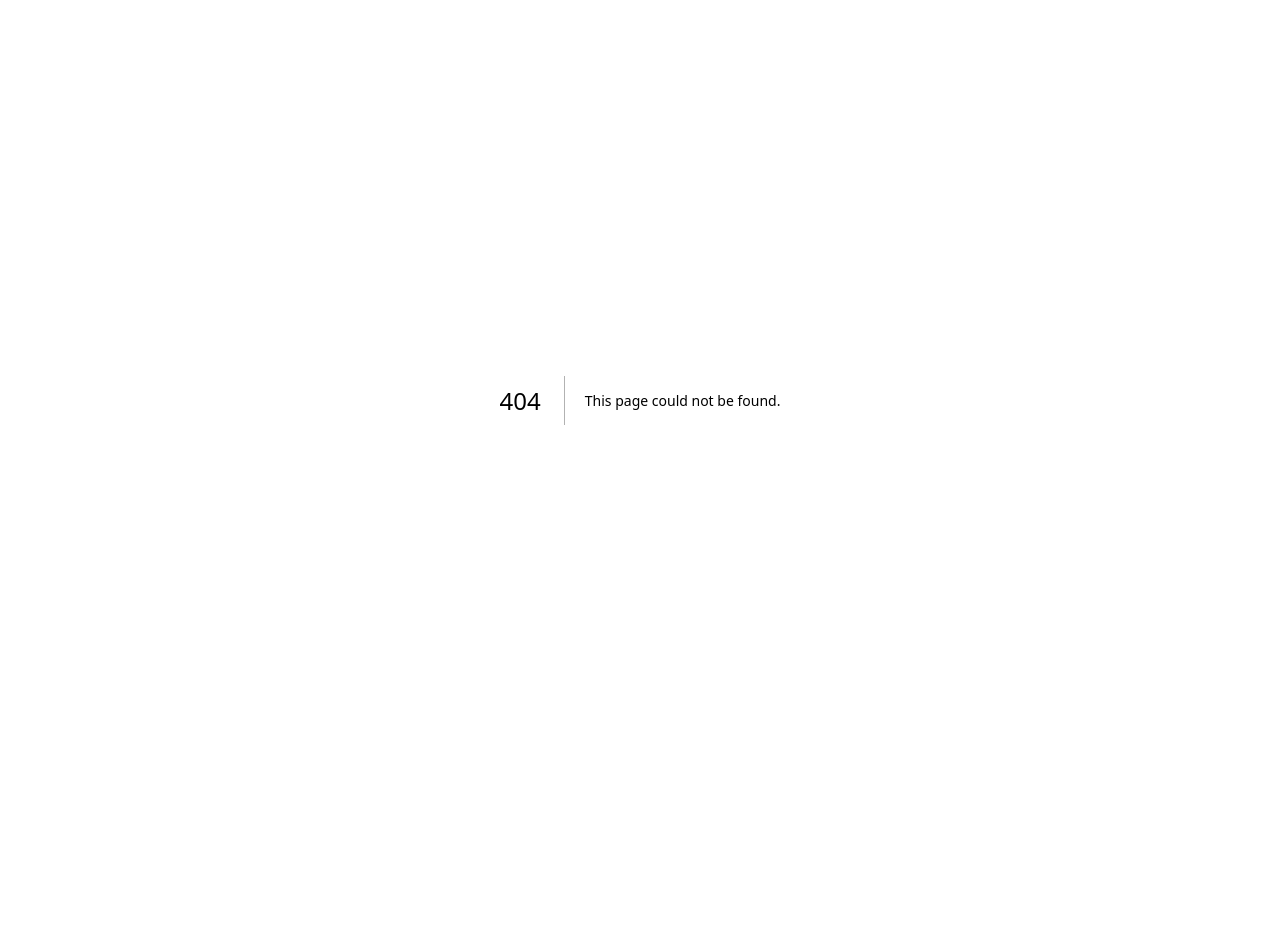
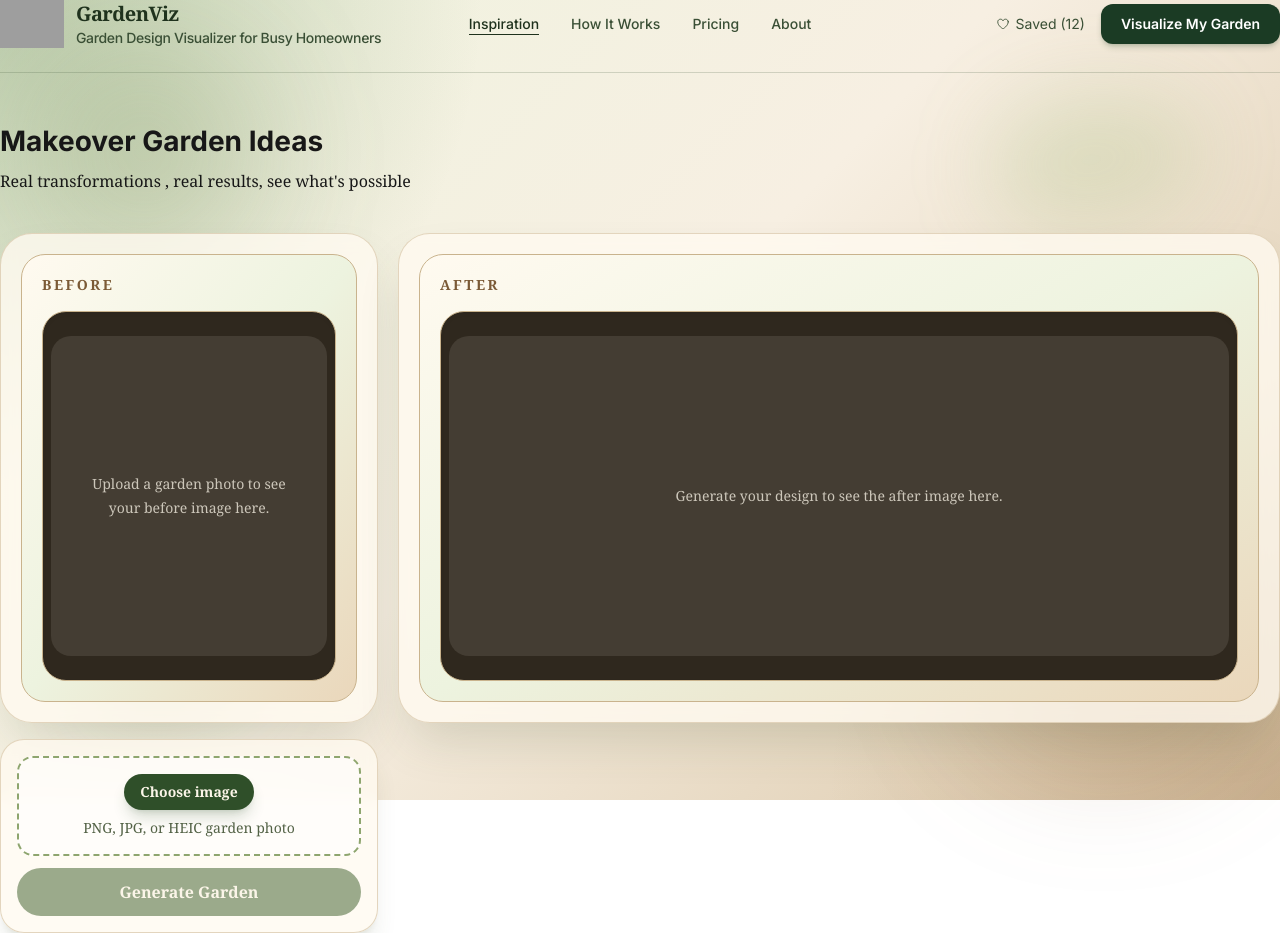
Before and after one commit to pscientist/garden-genius3, a Next.js app: page /visualise in a window 1280 px wide. Before the commit this address had no page. Before the commit the page ends 800 px from the top, so only its background shows below. Built offline with nearby package versions, Linux system fonts and the light colour scheme; grey boxes are pictures that could not be loaded; a web font is replaced by a local one.

Commit message:
Added the Visualise Page and move the code to it

```diff
--- a/app/page.tsx
+++ b/app/page.tsx
@@ -1,9 +1,4 @@
-"use client";
-
-import { useEffect, useMemo, useState } from "react";
 import { LogoTitle } from "@/components/LogoTitle";
-import { ImageUploadPanel } from "@/components/ImageUploadPanel";
-import { ResultPanel } from "@/components/ResultPanel";
 import { SiteBackground } from "@/components/SiteBackground";
 import { TopNavbar } from "@/components/TopNavbar";
 import { UserNav } from "@/components/UserNav";
@@ -11,115 +6,7 @@ import { SearchFilters } from "@/components/SearchFilters";
 import { SubTitle } from "@/components/SubTitle";
 import { GalleryImageCard } from "@/components/GalleryImageCard";
 
-
-const tipImages = [
-  "/images/tip_annual.png",
-  "/images/tip_autumn_leaves.png",
-  "/images/tip4_people.png",
-  "/images/tip5_people.png",
-  "/images/tip6_people.png",
-  "/images/tip7_people.png",
-  "/images/tip8_people.png",
-  "/images/tip9_people.png",
-  "/images/tip10_people.png",
-  "/images/tip13_solar.png",
-  "/images/tip14_gravel.png",
-  "/images/tip15_people.jpeg",
-];
-
-function getRandomTipIndex(excludeIndex?: number) {
-  if (tipImages.length <= 1) return 0;
-
-  const allowedIndexes = Array.from({ length: tipImages.length }, (_, i) => i)
-    .filter((n) => n !== excludeIndex);
-
-  const randomPos = Math.floor(Math.random() * allowedIndexes.length);
-
-  return allowedIndexes[randomPos];
-}
-
 export default function Home() {
-  const [file, setFile] = useState<File | null>(null);
-  const [result, setResult] = useState<string | null>(null);
-  const [loading, setLoading] = useState(false);
-  const [tipVisible, setTipVisible] = useState(false);
-  const [textTips, setTextTips] = useState<string | null>(null);
-
-  const beforeImgUrl = useMemo(
-    () => (file ? URL.createObjectURL(file) : null),
-    [file],
-  );
-
-  const [tipIndex, setTipIndex] = useState(0);
-
-  const currentTipImage = tipImages[tipIndex];
-
-  useEffect(() => {
-    if (!loading) return;
-
-    setTipVisible(true);
-    let timeoutId: number | undefined;
-
-    const intervalId = window.setInterval(() => {
-      setTipVisible(false);
-
-      timeoutId = window.setTimeout(() => {
-        setTipIndex((prevIndex) => getRandomTipIndex(prevIndex));
-        setTipVisible(true);
-      }, 500);
-    }, 7000);
-
-    return () => {
-      window.clearInterval(intervalId);
-
-      if (timeoutId) {
-        window.clearTimeout(timeoutId);
-      }
-    };
-  }, [loading]);
-
-  async function handleSubmit() {
-    setResult(null);
-    setTextTips(null);
-
-    if (!file) return;
-
-    setTipIndex(getRandomTipIndex());
-    setTipVisible(false);
-
-    setLoading(true);
-
-    const formData = new FormData();
-    formData.append("image", file);
-
-    try {
-      const response = await fetch("/api/generate", {
-        method: "POST",
-        body: formData,
-      });
-
-      if (!response.ok) {
-        const errorText = await response.text();
-        console.error("Failure API call : ", response.status, errorText);
-        return;
-      }
-
-      const returnedData = await response.json();
-
-      console.log(returnedData);
-
-      setResult(returnedData.imageUrl);
-      setTextTips(returnedData.textTips ?? null);
-    } finally {
-      setLoading(false);
-    }
-  }
-
-  useEffect(() => {
-    if (!beforeImgUrl) return;
-
-    return () => URL.revokeObjectURL(beforeImgUrl);
-  }, [beforeImgUrl]);
 
   return (
     <main className="min-h-screen overflow-hidden bg-[#eef4df] text-[#21351f]">
@@ -150,7 +37,7 @@ export default function Home() {
             </div>
           </div>
 
-          <div id="gallery" className="grid gap-4 grid-cols-2">
+          <div id="gallery" className="grid gap-x-10 gap-y-10 grid-cols-2">
             <GalleryImageCard
                 title="Lifestyle and BBQ"
                 subtitle="Modern backyard for entertaining"
@@ -180,26 +67,6 @@ export default function Home() {
 
           </div>
 
-          {/* Main before/after garden preview layout
-          <div className="grid flex-1 items-start gap-5 md:grid-cols-[3fr_7fr]">
-            <ImageUploadPanel
-              beforeImgUrl={beforeImgUrl}
-              file={file}
-              loading={loading}
-              onFileChange={setFile}
-              onSubmit={handleSubmit}
-            />
-
-            <ResultPanel
-              result={result}
-              loading={loading}
-              currentTipImage={currentTipImage}
-              tipVisible={tipVisible}
-              textTips={textTips}
-            />
-          </div>
-          */}
-
         </div>
       </section>
     </main>
--- /dev/null
+++ b/app/visualise/page.tsx
@@ -0,0 +1,177 @@
+"use client";
+
+import { useEffect, useMemo, useState } from "react";
+import { LogoTitle } from "@/components/LogoTitle";
+import { ImageUploadPanel } from "@/components/ImageUploadPanel";
+import { ResultPanel } from "@/components/ResultPanel";
+import { SiteBackground } from "@/components/SiteBackground";
+import { TopNavbar } from "@/components/TopNavbar";
+import { UserNav } from "@/components/UserNav";
+import { SearchFilters } from "@/components/SearchFilters";
+import { SubTitle } from "@/components/SubTitle";
+import { GalleryImageCard } from "@/components/GalleryImageCard";
+
+
+const tipImages = [
+  "/images/tip_annual.png",
+  "/images/tip_autumn_leaves.png",
+  "/images/tip4_people.png",
+  "/images/tip5_people.png",
+  "/images/tip6_people.png",
+  "/images/tip7_people.png",
+  "/images/tip8_people.png",
+  "/images/tip9_people.png",
+  "/images/tip10_people.png",
+  "/images/tip13_solar.png",
+  "/images/tip14_gravel.png",
+  "/images/tip15_people.jpeg",
+];
+
+function getRandomTipIndex(excludeIndex?: number) {
+  if (tipImages.length <= 1) return 0;
+
+  const allowedIndexes = Array.from({ length: tipImages.length }, (_, i) => i)
+    .filter((n) => n !== excludeIndex);
+
+  const randomPos = Math.floor(Math.random() * allowedIndexes.length);
+
+  return allowedIndexes[randomPos];
+}
+
+
+export default function Visualizer()
+{
+    const [file, setFile] = useState<File | null>(null);
+    const [result, setResult] = useState<string | null>(null);
+    const [loading, setLoading] = useState(false);
+    const [tipVisible, setTipVisible] = useState(false);
+    const [textTips, setTextTips] = useState<string | null>(null);
+
+    const beforeImgUrl = useMemo(
+      () => (file ? URL.createObjectURL(file) : null),
+      [file],
+    );
+
+    const [tipIndex, setTipIndex] = useState(0);
+
+    const currentTipImage = tipImages[tipIndex];
+
+    useEffect(() => {
+      if (!loading) return;
+
+      setTipVisible(true);
+      let timeoutId: number | undefined;
+
+      const intervalId = window.setInterval(() => {
+        setTipVisible(false);
+
+        timeoutId = window.setTimeout(() => {
+          setTipIndex((prevIndex) => getRandomTipIndex(prevIndex));
+          setTipVisible(true);
+        }, 500);
+      }, 7000);
+
+      return () => {
+        window.clearInterval(intervalId);
+
+        if (timeoutId) {
+          window.clearTimeout(timeoutId);
+        }
+      };
+    }, [loading]);
+
+    async function handleSubmit() {
+      setResult(null);
+      setTextTips(null);
+
+      if (!file) return;
+
+      setTipIndex(getRandomTipIndex());
+      setTipVisible(false);
+
+      setLoading(true);
+
+      const formData = new FormData();
+      formData.append("image", file);
+
+      try {
+        const response = await fetch("/api/generate", {
+          method: "POST",
+          body: formData,
+        });
+
+        if (!response.ok) {
+          const errorText = await response.text();
+          console.error("Failure API call : ", response.status, errorText);
+          return;
+        }
+
+        const returnedData = await response.json();
+
+        console.log(returnedData);
+
+        setResult(returnedData.imageUrl);
+        setTextTips(returnedData.textTips ?? null);
+      } finally {
+        setLoading(false);
+      }
+    }
+
+    useEffect(() => {
+      if (!beforeImgUrl) return;
+
+      return () => URL.revokeObjectURL(beforeImgUrl);
+    }, [beforeImgUrl]);
+
+    return (<main>
+        <section>
+
+            <SiteBackground />
+
+            <div className="mx-auto flex max-w-7xl flex-col gap-6 lg:min-h-[calc(100vh-5rem)]">
+
+                <div className="flex w-full gap-4 border-b pb-6 border-main-nav/20 md:flex-row md:items-center flex-col">
+                    <div className="flex w-full flex-1 justify-start">
+                    <LogoTitle />
+                    </div>
+                    <div className="shrink-0 self-center md:self-auto">
+                    <TopNavbar />
+                    </div>
+                    <div className="flex w-full flex-1 justify-end">
+                    <UserNav />
+                    </div>
+                </div>
+
+                <div className="flex w-full gap-10 py-4 items-center">
+                    <div className="shrink-0 flex flex-col items-start">
+                    <SubTitle />
+                    </div>
+
+                    <div className="flex flex-1 items-start justify-end">
+                    </div>
+                </div>
+
+                <div className="grid flex-1 items-start gap-5 md:grid-cols-[3fr_7fr]">
+                    <ImageUploadPanel
+                    beforeImgUrl={beforeImgUrl}
+                    file={file}
+                    loading={loading}
+                    onFileChange={setFile}
+                    onSubmit={handleSubmit}
+                    />
+
+                    <ResultPanel
+                    result={result}
+                    loading={loading}
+                    currentTipImage={currentTipImage}
+                    tipVisible={tipVisible}
+                    textTips={textTips}
+                    />
+                </div>
+
+            </div>
+
+        </section>
+    </main>)
+
+}
--- a/components/SearchFilters.tsx
+++ b/components/SearchFilters.tsx
@@ -1,9 +1,7 @@
 const filterLabels = [
   "Budget",
-  "Garden Type",
-  "Style",
-  "Effort",
-  "Problem Solved",
+  "Skills",
+  "Maintenance",
 ] as const;
 
 function ChevronDownIcon() {
--- a/components/UserNav.tsx
+++ b/components/UserNav.tsx
@@ -1,3 +1,5 @@
+import Link from "next/link";
+
 export function UserNav() {
     return (
         <nav id="user_nav" className="flex w-full list-none flex-wrap">
@@ -21,12 +23,12 @@ export function UserNav() {
                     Saved (12)
                 </li>
                 <li>
-                    <a
-                        href="#"
-                        className="inline-block rounded-xl bg-[#1b3b24] px-5 py-2.5 text-sm font-semibold text-white shadow-md shadow-[#1b3b24]/20 transition hover:bg-[#224229] hover:shadow-lg hover:shadow-[#1b3b24]/25"
+                    <Link
+                        href="/visualise"
+                        className="inline-block rounded-xl bg-[#1b3b24] px-5 py-2.5 text-sm font-semibold text-white no-underline shadow-md shadow-[#1b3b24]/20 transition hover:bg-[#224229] hover:shadow-lg hover:shadow-[#1b3b24]/25"
                     >
                         Visualize My Garden
-                    </a>
+                    </Link>
                 </li>
             </ul>
         </nav>
```
